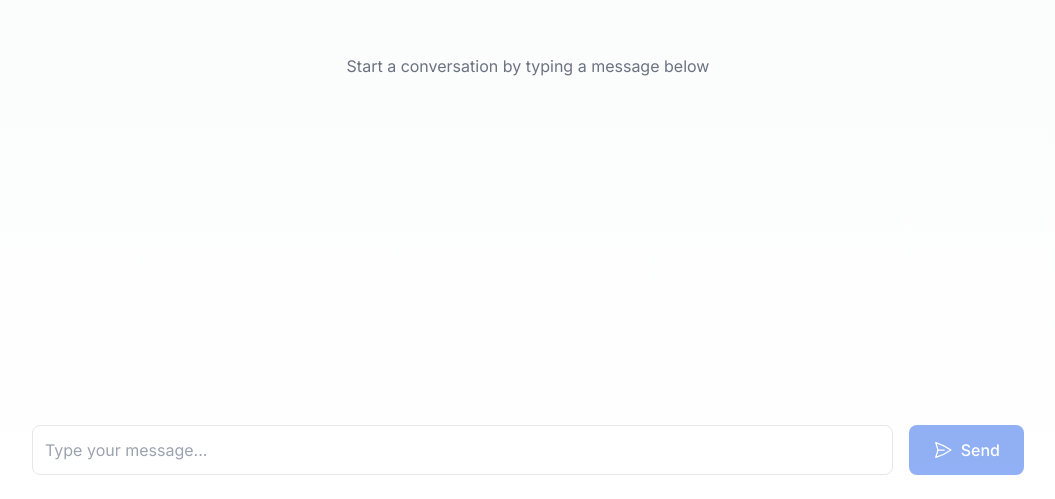
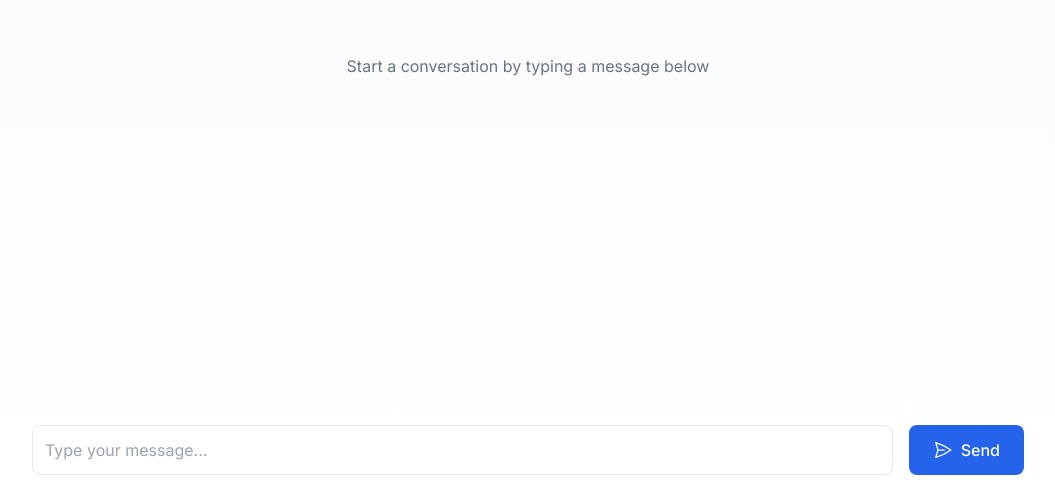
Before and after one commit to agileresearchservices/chat_in_a_box, a Next.js app: page / in a window 1280 px wide. Shown: the part 301-800 px from the top of the page, without its empty margins (112-1167 px from the left). Built offline with nearby package versions, Linux system fonts and the light colour scheme.

Commit message:
Button color

```diff
--- a/app/page.tsx
+++ b/app/page.tsx
@@ -388,7 +388,7 @@ export default function Home() {
                 className={cn(
                   "px-6 py-3 bg-blue-600 text-white font-medium rounded-lg transition-colors",
                   "hover:bg-blue-700 focus:outline-none focus:ring-2 focus:ring-blue-500",
-                  "disabled:opacity-50 disabled:cursor-not-allowed"
+                  "disabled:cursor-not-allowed"
                 )}
                 aria-label="Send message"
               >
```
